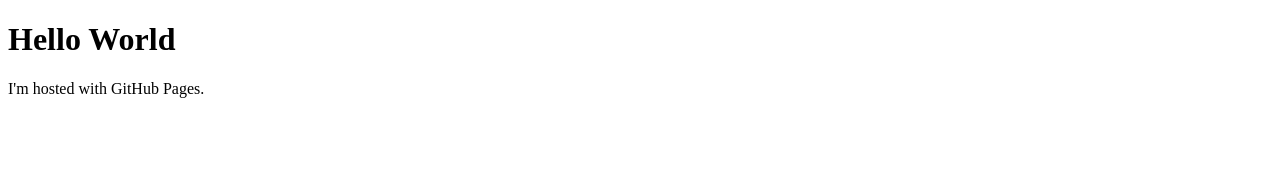
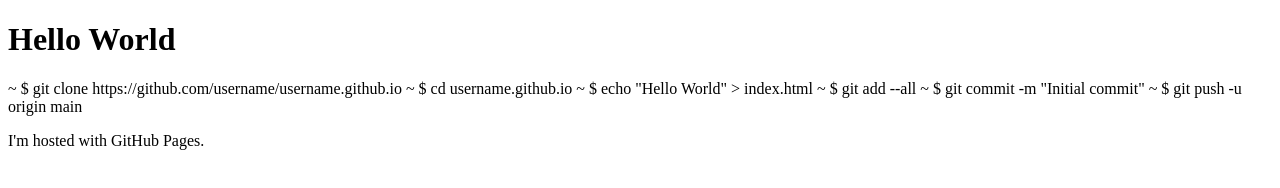
Before and after one commit to Jswizz/keyshot-xr-example, a plain HTML site: page index.html in a window 1280 px wide. Drawn offline with Linux system fonts and the light colour scheme.

Commit message:
Update index.html

```diff
--- a/index.html
+++ b/index.html
@@ -2,6 +2,12 @@
 <html>
 <body>
 <h1>Hello World</h1>
+  ~ $ git clone https://github.com/username/username.github.io
+  ~ $ cd username.github.io
+  ~ $ echo "Hello World" > index.html
+  ~ $ git add --all
+  ~ $ git commit -m "Initial commit"
+  ~ $ git push -u origin main
 <p>I'm hosted with GitHub Pages.</p>
 </body>
 </html>
```
